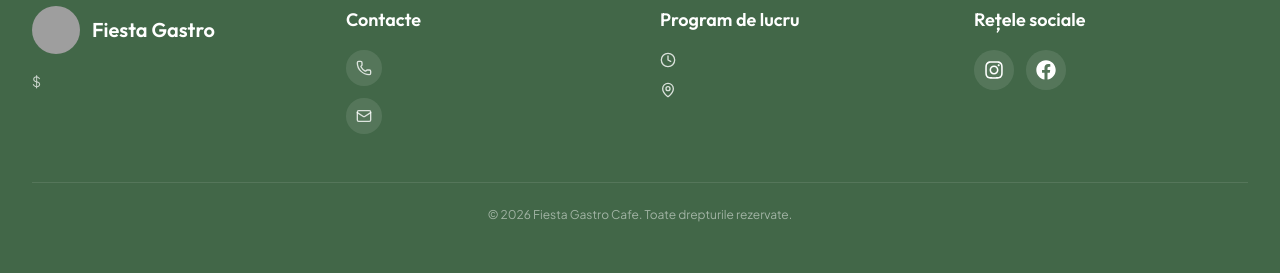
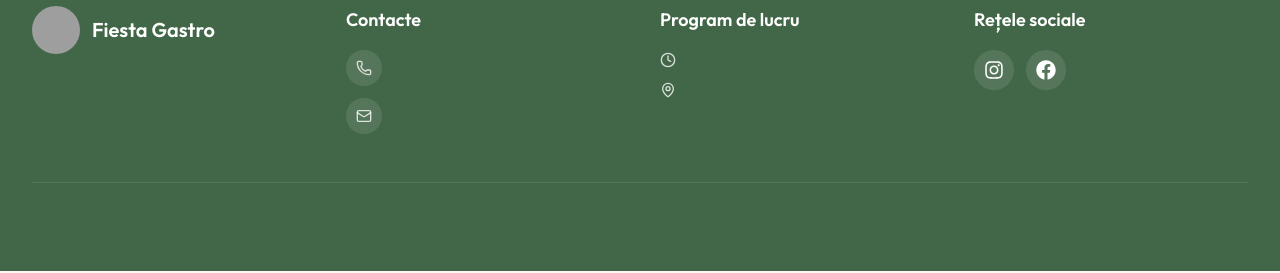
Before and after one commit to maxf-coder/Cafe_site, a React (Vite) app in the folder src/frontend/: page / in a window 1280 px wide. Shown: the part 4567-4840 px from the top of the page. Built offline with nearby package versions, Linux system fonts and the light colour scheme; no server answers; grey boxes are pictures that could not be loaded.

Commit message:
Updating footer

```diff
--- a/src/frontend/src/components/layout/Footer.tsx
+++ b/src/frontend/src/components/layout/Footer.tsx
@@ -36,7 +36,7 @@ export default function Footer() {
               </span>
             </div>
             <p className="text-secondary-foreground/70 text-sm font-body leading-relaxed">
-              ${settings?.mission || ""}
+              {settings?.mission || ""}
             </p>
           </div>
 
@@ -92,7 +92,7 @@ export default function Footer() {
         </div>
 
         <div className="mt-12 pt-6 border-t border-white/10 text-center">
-          <p className="text-secondary-foreground/50 text-xs font-body">{t('footer.rights')}</p>
+          <p className="text-secondary-foreground/50 text-xs font-body">{settings?.footer_copyright || ""}</p>
         </div>
       </div>
     </footer>
--- a/src/frontend/src/i18n/translations.ts
+++ b/src/frontend/src/i18n/translations.ts
@@ -24,7 +24,6 @@ export const translations = {
       schedule: 'Program de lucru',
       address: 'Adresa',
       social: 'Rețele sociale',
-      rights: '© 2026 Fiesta Gastro Cafe. Toate drepturile rezervate.',
     },
     common: {
       showMore: 'Citește mai mult',
@@ -48,7 +47,6 @@ export const translations = {
       schedule: 'Work Schedule',
       address: 'Address',
       social: 'Social Media',
-      rights: '© 2026 Fiesta Gastro Cafe. All rights reserved.',
     },
     common: {
       showMore: 'Read more',
@@ -72,7 +70,6 @@ export const translations = {
       schedule: 'Режим работы',
       address: 'Адрес',
       social: 'Социальные сети',
-      rights: '© 2026 Fiesta Gastro Cafe. Все права защищены.',
     },
     common: {
       showMore: 'Читать далее',
```
Also changed, not shown: 2 other files (tests, documents, lock files or other folders).
